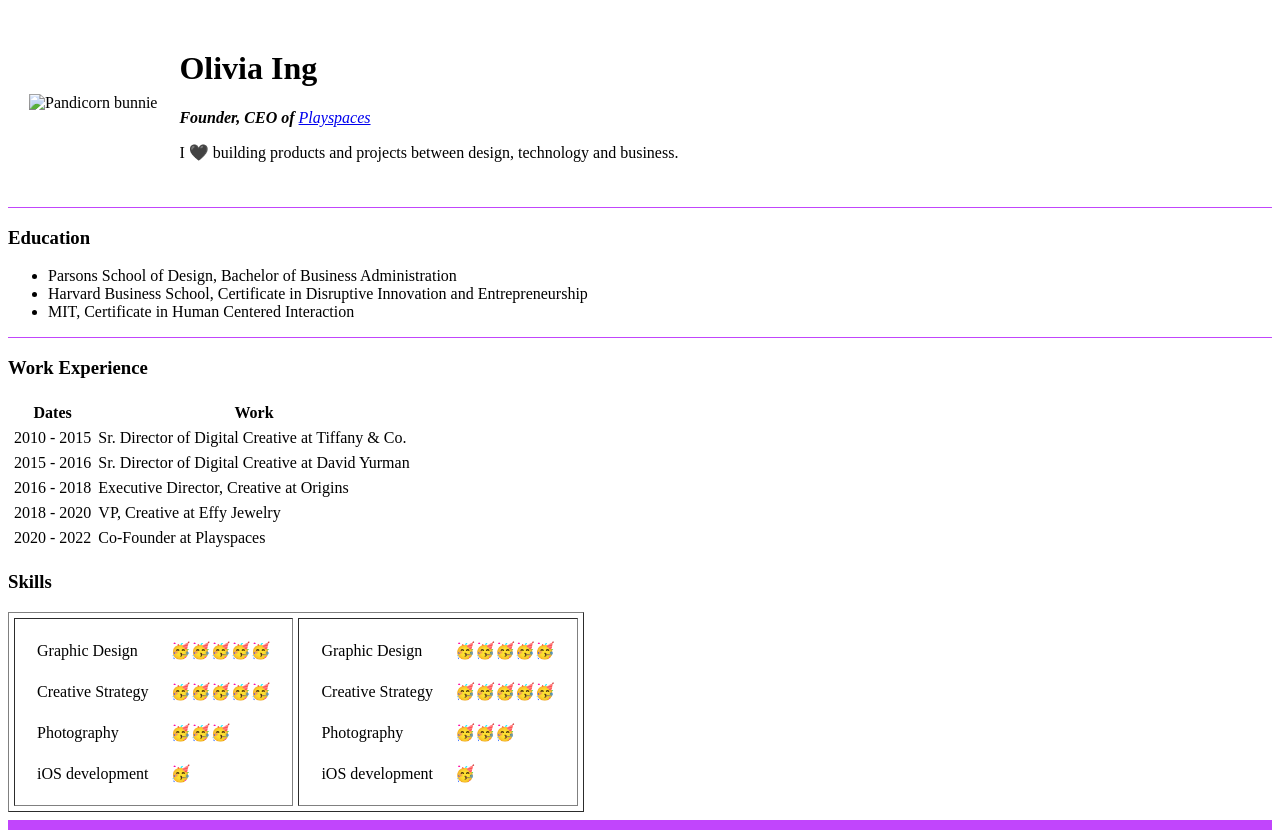
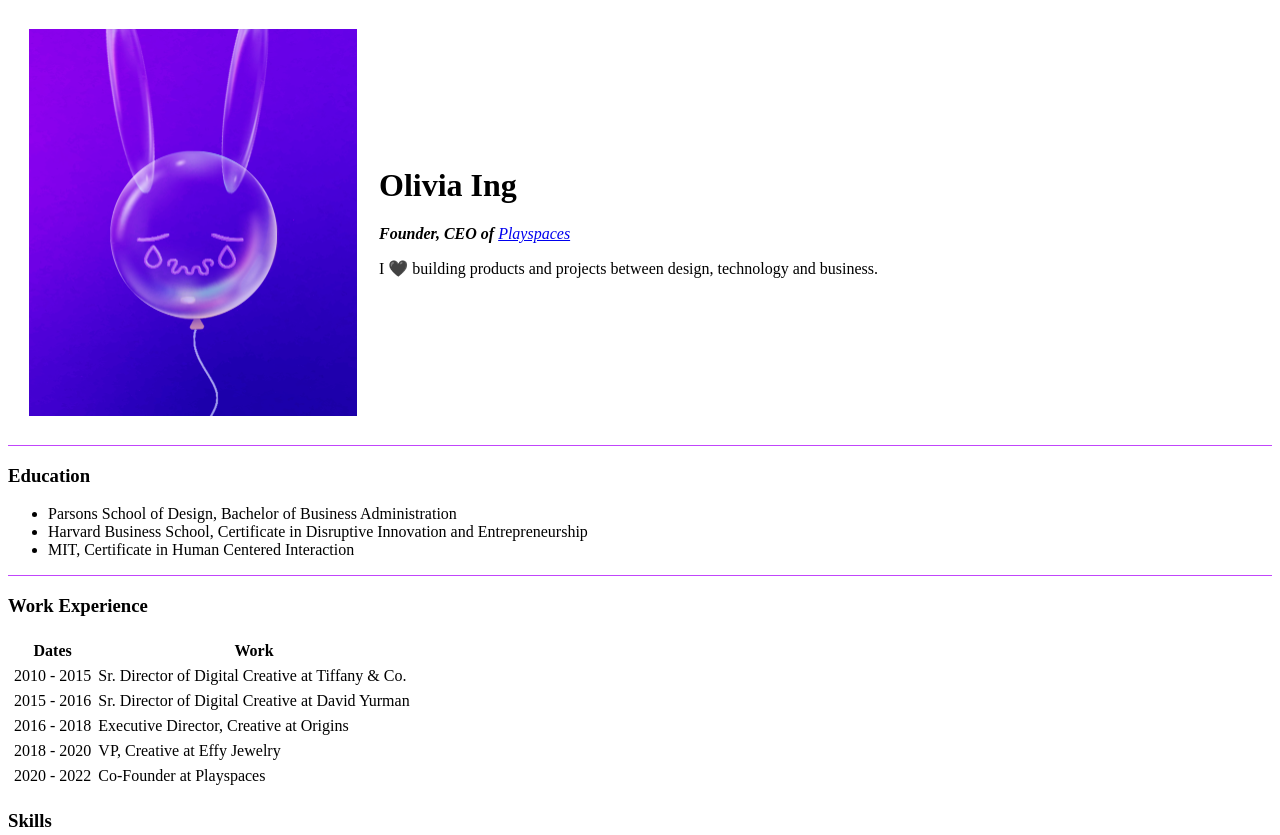
Before and after one commit to chromabunnie/cv, a plain HTML site: page index.html in a window 1280 px wide. Shown: the top 835 px of the page. Drawn offline with Linux system fonts and the light colour scheme; the site is published under a folder, as on GitHub Pages, so addresses that start at the root find nothing.

Commit message:
Fix image

```diff
--- a/index.html
+++ b/index.html
@@ -1,4 +1,4 @@
-<!DOCTYPE html>
+
 <html lang="en" dir="ltr">
 
 <head>
@@ -10,7 +10,7 @@
 <body>
 <table cellspacing="20">
   <tr>
-  <td><img src="/images/Screen Shot 2022-01-17 at 11.50.12 PM.png" alt="Pandicorn bunnie"></td>
+  <td><img src="images/Screen Shot 2022-01-17 at 11.50.12 PM.png" alt="Pandicorn bunnie"></td>
     <td>  <h1>Olivia Ing</h1>
       <p><em><strong>Founder, CEO of</strong> <a href="https://playspaces.co">Playspaces</a></em></p>
       <p>I 🖤 building products and projects between design, technology and business.  </p>
```
